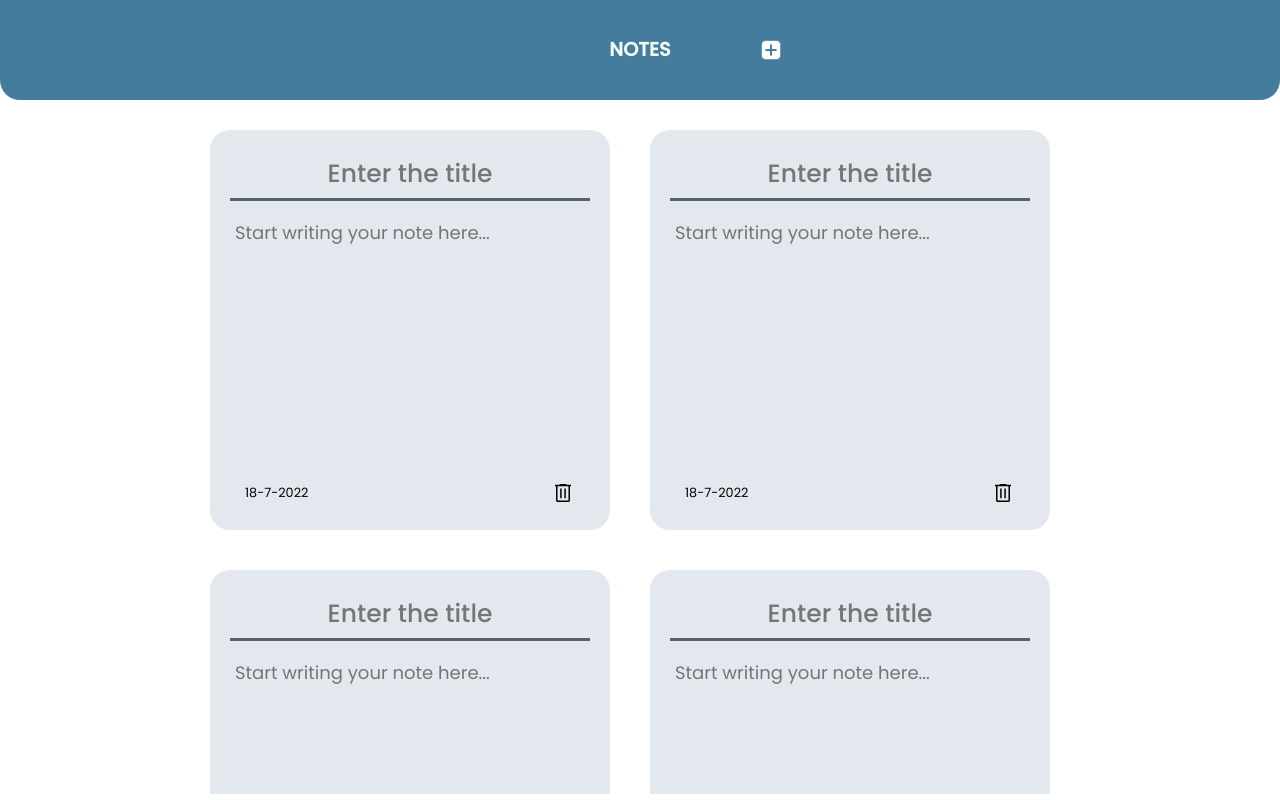
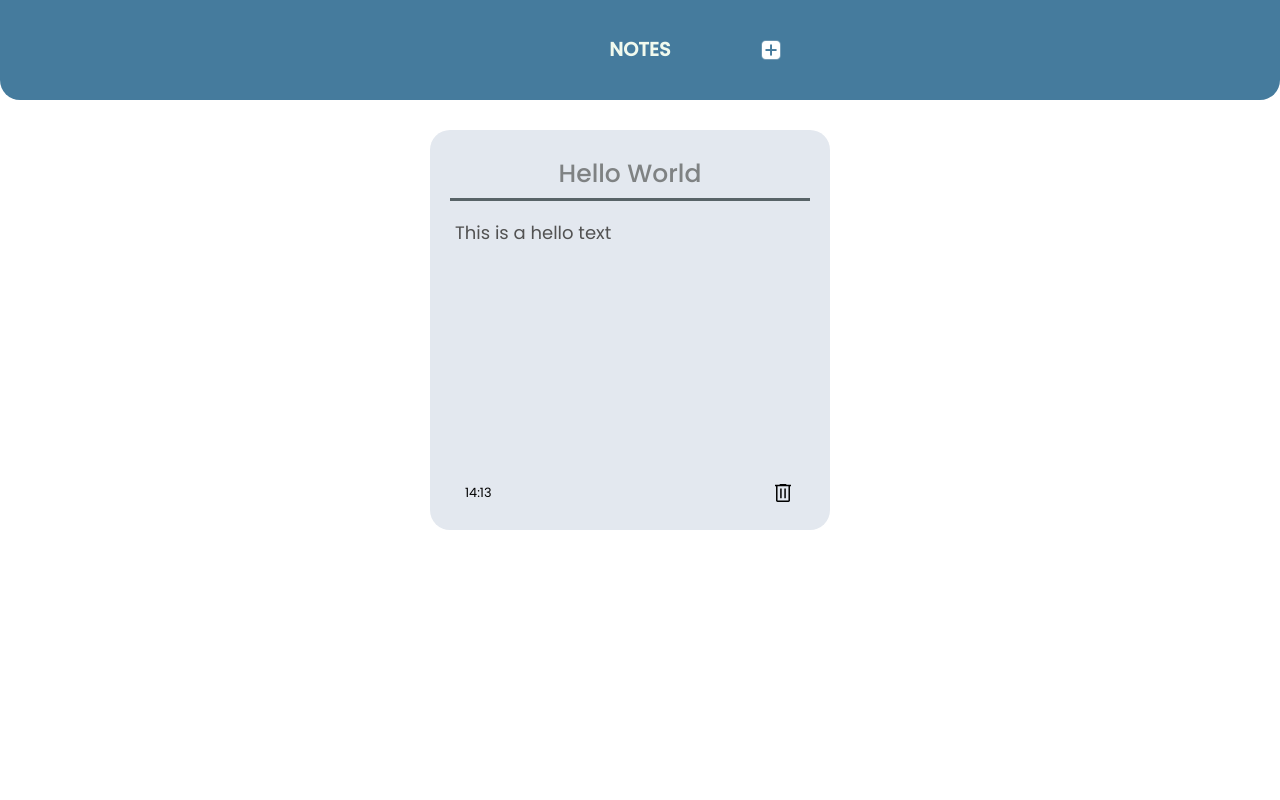
Before and after one commit to Gohan-18/Note-Taking_App, a React (Vite) app in the folder note-taking-app/: page / in a window 1280 px wide. Built offline with nearby package versions, Linux system fonts and the light colour scheme.

Commit message:
UseState used

```diff
--- a/note-taking-app/src/App.jsx
+++ b/note-taking-app/src/App.jsx
@@ -1,13 +1,67 @@
+import { useState } from "react"
 import Header from "./header"
 import MainContainer from "./MainContainer"
 import './App.css'
 
+
 function App() {
+
+  const [notes, setNote] = useState([{
+    id : new Date().getTime().toString(),
+    title : "Hello World",
+    text : "This is a hello text",
+    date : `${new Date().getHours()}:${new Date().getMinutes()}`
+    // date : "2:45"
+  }]);
+
+  // const notes = [
+  //   {
+  //     id : new Date().getTime().toString(),
+  //     title : "Hello World",
+  //     text : "This is a hello text",
+  //     date : `${new Date().getHours()}:${new Date().getMinutes()}`
+  //     // date : "2:45"
+  //   },
+  //   {
+  //     id : new Date().getTime().toString(),
+  //     title : "sdfsahdbsjh",
+  //     text : "Thksdjbsakj text",
+  //     date : `${new Date().getHours()}:${new Date().getMinutes()}`
+  //     // date : "2:45"
+  //   },
+  //   {
+  //     id : new Date().getTime().toString(),
+  //     title : "Heeeeeehehehe",
+  //     text : "This is a hehehehehehe text",
+  //     date : `${new Date().getHours()}:${new Date().getMinutes()}`
+  //     // date : "2:45"
+  //   },
+  //   {
+  //     id : new Date().getTime().toString(),
+  //     title : "Pokemon World",
+  //     text : "This is a pokemon text",
+  //     date : `${new Date().getHours()}:${new Date().getMinutes()}`
+  //     // date : "2:45"
+  //   },
+  // ]
+
+
+  const addNotes = () =>{
+    const temp = [...notes];
+    temp.push({
+      id : new Date().getTime().toString(),
+      title : "",
+      text : "",
+      time : "5:40"
+    });
+    setNote(temp);
+    console.log(temp);
+  };
 
   return (
     <div className="App">
-      <Header />
-      <MainContainer />
+      <Header addNote={addNotes}/>
+      <MainContainer notes = {notes} />
     </div>
   )
 }
--- a/note-taking-app/src/MainContainer.jsx
+++ b/note-taking-app/src/MainContainer.jsx
@@ -2,19 +2,14 @@ import React from 'react'
 import NoteCard from "./NoteCard"
 import './MainContainer.css'
 
-function MainContainer() {
+function MainContainer(props) {
+
   return (
     <div className='MainContainer custom-scroll'>
-      <NoteCard />
-      <NoteCard />
-      <NoteCard />
-      <NoteCard />
-      <NoteCard />
-      <NoteCard />
-      <NoteCard />
-      <NoteCard />
-      <NoteCard />
-      <NoteCard />
+      {/* <NoteCard key={props.notes.id} note = {props.notes} /> */}
+      {props.notes.map((item) => (
+        <NoteCard key ={item.id} note={item} />
+      ))}
     </div>
   )
 }
--- a/note-taking-app/src/NoteCard.jsx
+++ b/note-taking-app/src/NoteCard.jsx
@@ -2,18 +2,16 @@ import React from 'react'
 import delIcon from './assets/delete_icon.svg'
 import './NoteCard.css'
 
-function NoteCard() {
-
-
+function NoteCard(props) {
 
   return (
-    <div className='note-card'>
+    <div className='note-card' key = {props.id}>
       <main className='note-card-container'>
-          <input type="text" name="title" id="title" placeholder='Enter the title'/>
-          <textarea name="content" className='content note-scroll-bar' placeholder='Start writing your note here...'></textarea>
+          <input type="text" name="title" id="title" placeholder='Enter the title' value={props.note.title}/>
+          <textarea name="content" className='content note-scroll-bar' placeholder='Start writing your note here...'>{props.note.text}</textarea>
       </main>
       <footer className='note-card-footer'>
-        <p>18-7-2022</p>
+        <p>{props.note.date}</p>
         <img src={delIcon} alt="Delete icon" />
       </footer>
     </div>
--- a/note-taking-app/src/header.jsx
+++ b/note-taking-app/src/header.jsx
@@ -2,18 +2,13 @@ import React from 'react'
 import './Header.css'
 import addIcon from './assets/add_btn.png'
 
-function header() {
-
-  let addNote = (event) => {
-    console.log("Note added!!");
-
-  }
+function header(props) {
 
   return (
     <div className='header-container'>
         <header className='header'>
             <h1 className='header-note'>NOTES</h1>
-            <img src={addIcon} alt="Add icon" className='header-add-btn' onClick={() => {addNote()}}/>
+            <img src={addIcon} alt="Add icon" className='header-add-btn' onClick={() => props.addNote()}/>
         </header>
 
     </div>
```
